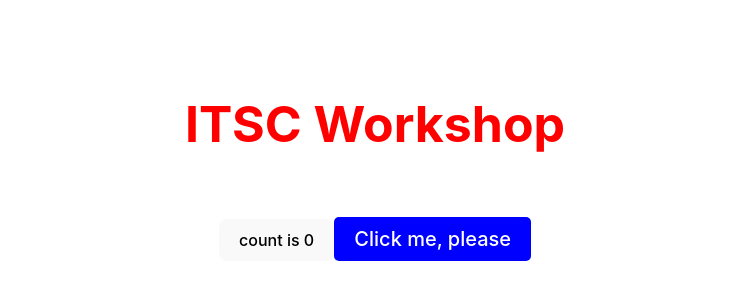
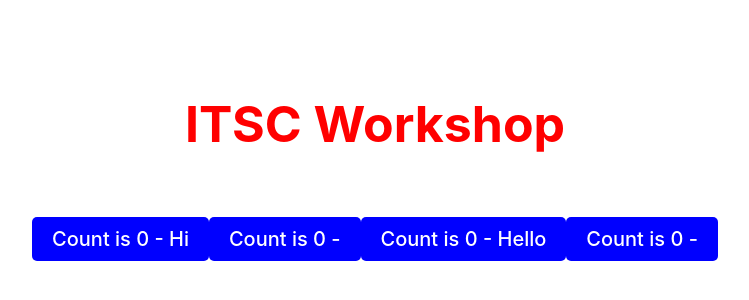
Before and after one commit to Ygilany/itsc-workshop-react, a React (Vite) app: page / in a window 1280 px wide. Shown: the part 222-522 px from the top of the page, without its empty margins (265-1014 px from the left). Built offline with nearby package versions, Linux system fonts and the light colour scheme.

Commit message:
button with props

```diff
--- a/src/App.tsx
+++ b/src/App.tsx
@@ -1,9 +1,8 @@
-import { useState, CSSProperties } from 'react';
+import { CSSProperties } from 'react';
 import {Button} from './components/Button';
 import './App.css';
 
 function App() {
-  const [count, setCount] = useState(0);
 
   const headerStyle: CSSProperties = {
     color: 'red',
@@ -15,9 +14,9 @@ function App() {
     <>
       <h1 style={headerStyle}>ITSC Workshop</h1>
       <div className="card">
-        <button onClick={() => setCount((count) => count + 1)}>
-          count is {count}
-        </button>
+        <Button buttonText='Hi'/>
+        <Button />
+        <Button buttonText='Hello'/>
         <Button />
       </div>
     </>
--- a/src/components/Button.tsx
+++ b/src/components/Button.tsx
@@ -1,11 +1,14 @@
 import { useState } from 'react';
 
-function Button() {
-    const [ buttonText, setButtonText ] = useState('Click me, please');
+interface ButtonProps {
+    buttonText?: string;
+}
 
-    function greet() {
-        console.log('Hello');
-        setButtonText('Hello');
+function Button(props: ButtonProps) {
+    const [ counter, setCounter ] = useState(0);
+
+    function increaseStateByOne() {
+        setCounter(counter + 1);
     }
 
     const buttonStyle = {
@@ -19,9 +22,9 @@ function Button() {
 
     return <button
         style={buttonStyle}
-        onClick={() => greet()}
+        onClick={() => increaseStateByOne()}
     >
-        {buttonText}
+        Count is {counter} - {props.buttonText}
     </button>;
 }
 export { Button };
```
